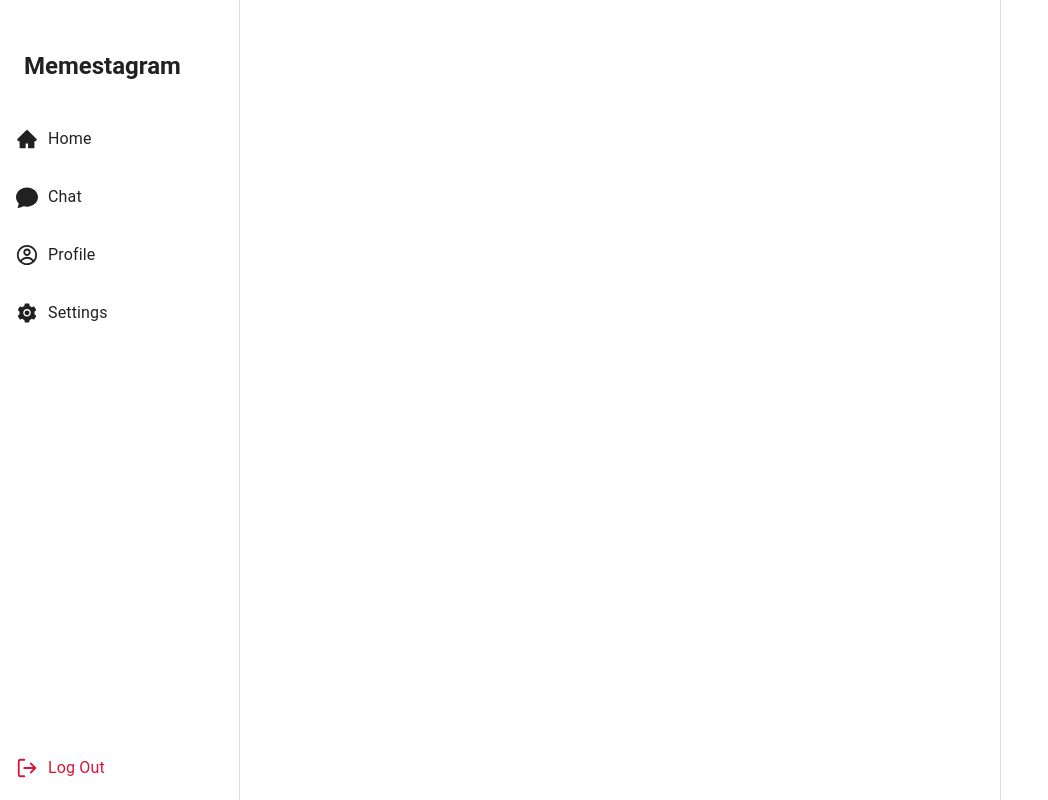
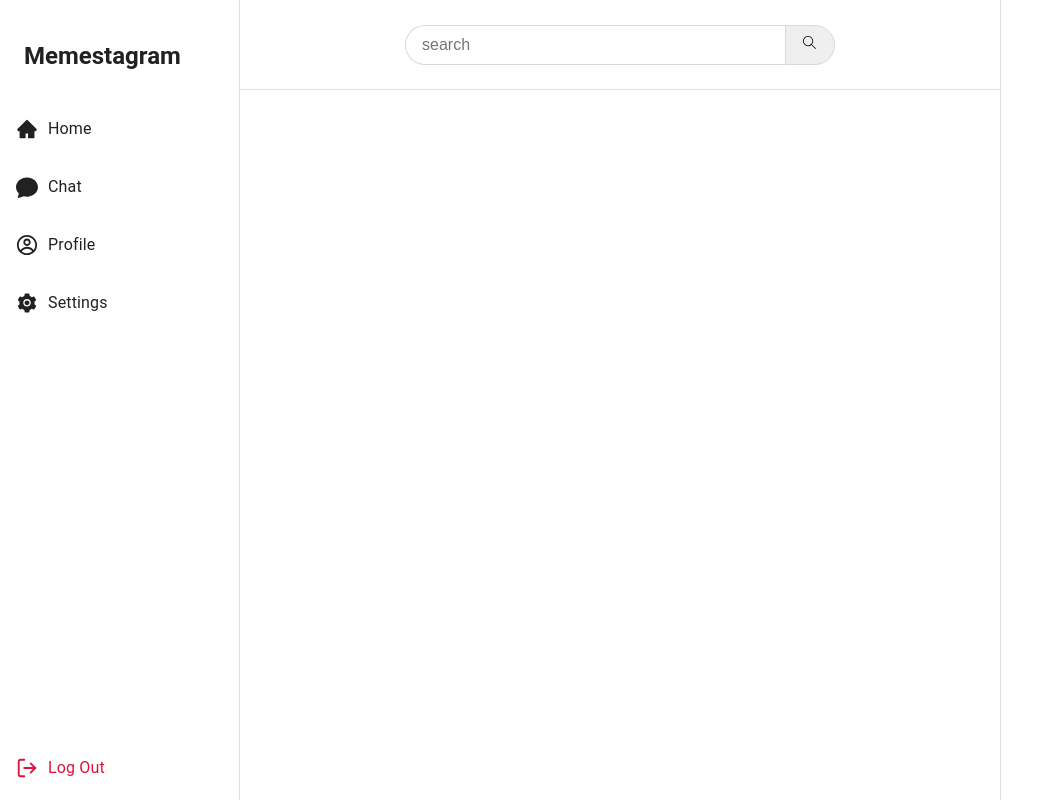
Before and after one commit to AbhishekChoudhari42/SocialMedia, a React (Vite) app in the folder social_media/: page / in a window 1280 px wide. Shown: the whole page, without its empty margins (0-1048 px from the left). Built offline with nearby package versions, Linux system fonts and the light colour scheme.

Commit message:
Added a SearchBar

```diff
--- a/social_media/package.json
+++ b/social_media/package.json
@@ -12,6 +12,7 @@
   "dependencies": {
     "@emotion/react": "^11.11.0",
     "@emotion/styled": "^11.11.0",
+    "@mui/icons-material": "^5.11.16",
     "@mui/material": "^5.12.3",
     "react": "^18.2.0",
     "react-dom": "^18.2.0",
--- /dev/null
+++ b/social_media/src/Components/SearchBar.jsx
@@ -0,0 +1,31 @@
+import React from "react";
+import "../Styles/SearchBar.css";
+import { TfiSearch } from "react-icons/tfi";
+
+/*
+Not using Material for the Searchbar as the code written for it exceeds the vanilla code Styling is also very difficult to implement. */
+
+const SearchBar = ({ setSearchQuery }) => {
+  const submitHandler = (e) => {
+    e.preventDefault();
+  };
+
+  const inputHandler = (e) => {
+    console.log(e);
+  };
+
+  return (
+    <>
+      <form onSubmit={submitHandler} className="search-form">
+        {/* {Cannot directly use SX on TextField due to Input wrapper; any applied
+        styling affects the Input, not the TextField. It's a Limitation} */}
+        <input type="text" placeholder="search" onChange={inputHandler}></input>
+        <button>
+          <TfiSearch />
+        </button>
+      </form>
+    </>
+  );
+};
+
+export default SearchBar;
--- a/social_media/src/Components/Sidebar.jsx
+++ b/social_media/src/Components/Sidebar.jsx
@@ -1,8 +1,9 @@
-import React from "react";
+import { React, useState } from "react";
 import { AiFillHome, AiFillSetting } from "react-icons/ai";
 import { BsFillChatFill } from "react-icons/bs";
 import { CgProfile } from "react-icons/cg";
 import { FiLogOut } from "react-icons/fi";
+import SearchBar from "./SearchBar";
 import {
   Typography,
   ListItemText,
@@ -17,7 +18,7 @@ import {
 
 const LDrawerWidth = 240;
 const RDrawerWidth = 280;
-
+const TDrawerHeight = 90;
 const iconStyle = {
   height: "22px",
   width: "22px",
@@ -29,9 +30,29 @@ const listItemStyle = {
 };
 
 const Sidebar = () => {
+  const [searchQuery, setSearchQuery] = useState("");
   return (
     <Box sx={{ display: "flex" }}>
       <CssBaseline />
+      <Drawer
+        sx={{
+          height: TDrawerHeight,
+          flexShrink: 0,
+          "& .MuiDrawer-paper": {
+            height: TDrawerHeight,
+            boxSizing: "border-box",
+            marginLeft: `${LDrawerWidth}px`,
+            marginRight: `${RDrawerWidth}px`,
+            display: "flex",
+            alignItems: "center",
+            justifyContent: "center",
+          },
+        }}
+        variant="permanent"
+        anchor="top"
+      >
+        <SearchBar setSearchQuery={setSearchQuery} />
+      </Drawer>
       <Drawer
         sx={{
           width: LDrawerWidth,
@@ -45,7 +66,7 @@ const Sidebar = () => {
         anchor="left"
       >
         <Toolbar>
-          <Typography variant="h5" fontWeight="bold" mt="50px" mb="15px">
+          <Typography variant="h5" fontWeight="bold" mt="40px" mb="15px">
             Memestagram
           </Typography>
         </Toolbar>
@@ -84,6 +105,8 @@ const Sidebar = () => {
           </ListItem>
         </List>
       </Drawer>
+
+      {/*custom components here*/}
       <Drawer
         sx={{
           width: RDrawerWidth,
--- /dev/null
+++ b/social_media/src/Styles/SearchBar.css
@@ -0,0 +1,24 @@
+.search-form {
+  display: flex;
+  flex-direction: row;
+  width: 100%;
+  justify-content: center;
+}
+
+.search-form input {
+  width: 50%;
+  font-size: 1rem;
+  outline: 0;
+  border-radius: 30px 0 0 30px;
+  padding: 10px 16px;
+  border: 1px solid #d9d9d9;
+  border-right: 0;
+}
+
+.search-form button {
+  width: 50px;
+  border: none;
+  outline: 0;
+  border-radius: 0 30px 30px 0;
+  border: 1px solid #d9d9d9;
+}
```
Also changed, not shown: 1 other file (tests, documents, lock files or other folders).
